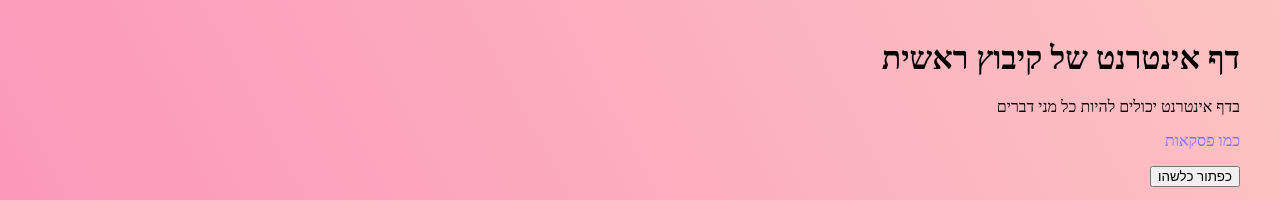
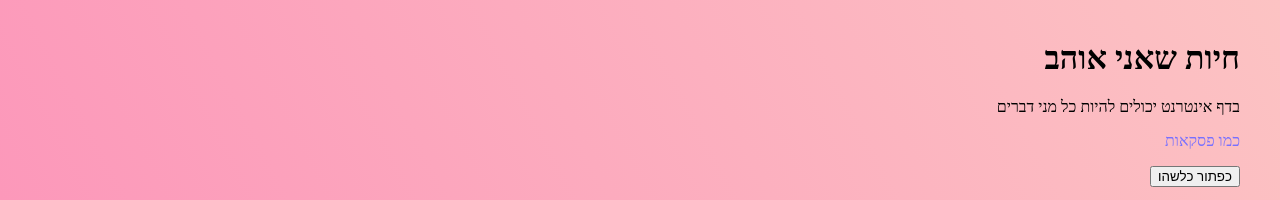
Before and after one commit to amitaybankir/animals-i-like, a plain HTML site: page index.html in a window 1280 px wide. Shown: the top 200 px of the page. Drawn offline with Linux system fonts and the light colour scheme.

Commit message:
changed the header to animals-i-like

```diff
--- a/index.html
+++ b/index.html
@@ -15,7 +15,7 @@ h1
 
          -->
         <h1>
-                      דף אינטרנט של קיבוץ ראשית
+                    חיות שאני אוהב
         </h1>
 
         בדף אינטרנט יכולים להיות כל מני דברים
```
